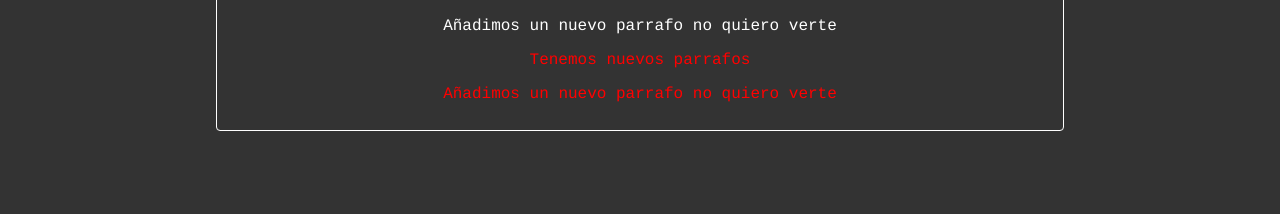
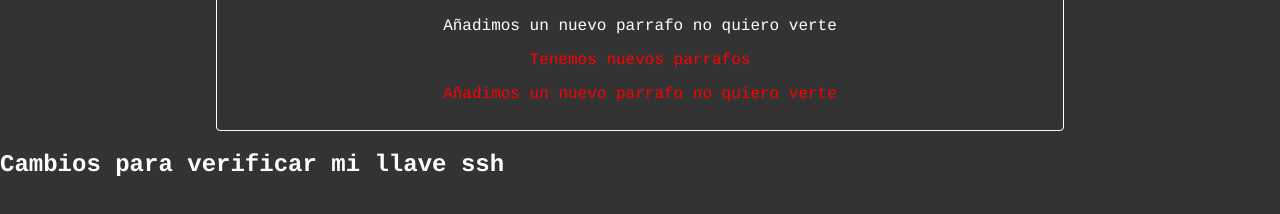
Before and after one commit to GabrielAdmer/hyperblog, a website built with webpack: page public/index.html in a window 1280 px wide. Shown: the part 160-374 px from the top of the page. Built offline with nearby package versions, Linux system fonts and the light colour scheme.

Commit message:
modificado para shh

```diff
--- a/public/index.html
+++ b/public/index.html
@@ -27,6 +27,7 @@
     </div>
   </div>
 
+  <h2>Cambios para verificar mi llave ssh</h2>
 </body>
 
 
```
